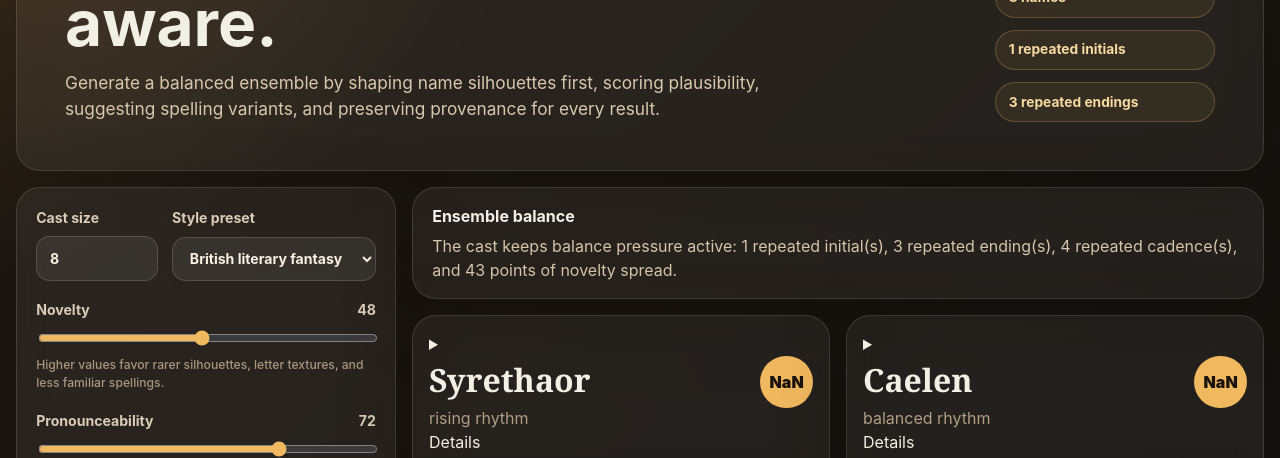
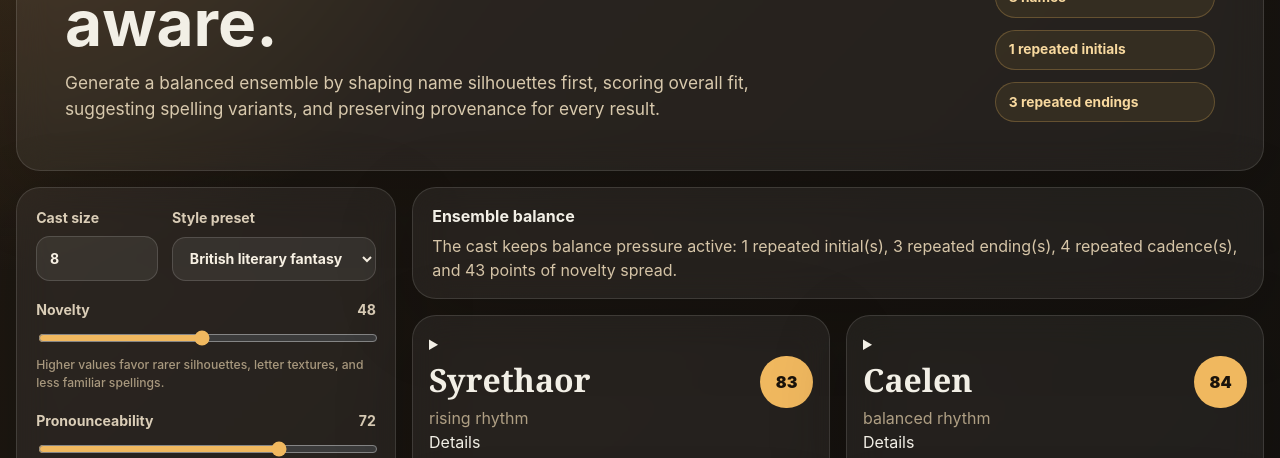
Before and after one commit to jaahay/name-forge, a React (Vite) app: page / in a window 1280 px wide. Shown: the part 238-696 px from the top of the page. Built offline with nearby package versions, Linux system fonts and the light colour scheme.

Commit message:
Rename UI aggregate score to overall fit

```diff
--- a/src/App.tsx
+++ b/src/App.tsx
@@ -90,7 +90,7 @@ export default function App() {
           <p className="eyebrow">Name Forge</p>
           <h1>Fictional names that are random, usable, and cast-aware.</h1>
           <p className="hero-copy">
-            Generate a balanced ensemble by shaping name silhouettes first, scoring plausibility,
+            Generate a balanced ensemble by shaping name silhouettes first, scoring overall fit,
             suggesting spelling variants, and preserving provenance for every result.
           </p>
         </div>
@@ -150,7 +150,7 @@ export default function App() {
                   <summary className="name-card-summary">
                     <div className="name-card-header">
                       <div><h2>{name.name}</h2><p>{name.silhouette.rhythm} rhythm</p></div>
-                      <span className="score-pill" aria-label={`Overall plausibility score ${formatScore(name.scores.plausibility)}`}>{formatScore(name.scores.plausibility)}</span>
+                      <span className="score-pill" aria-label={`Overall fit score ${formatScore(name.scores.overallFit)}`}>{formatScore(name.scores.overallFit)}</span>
                     </div>
                     <span className="collapse-cue">Details</span>
                   </summary>
```
